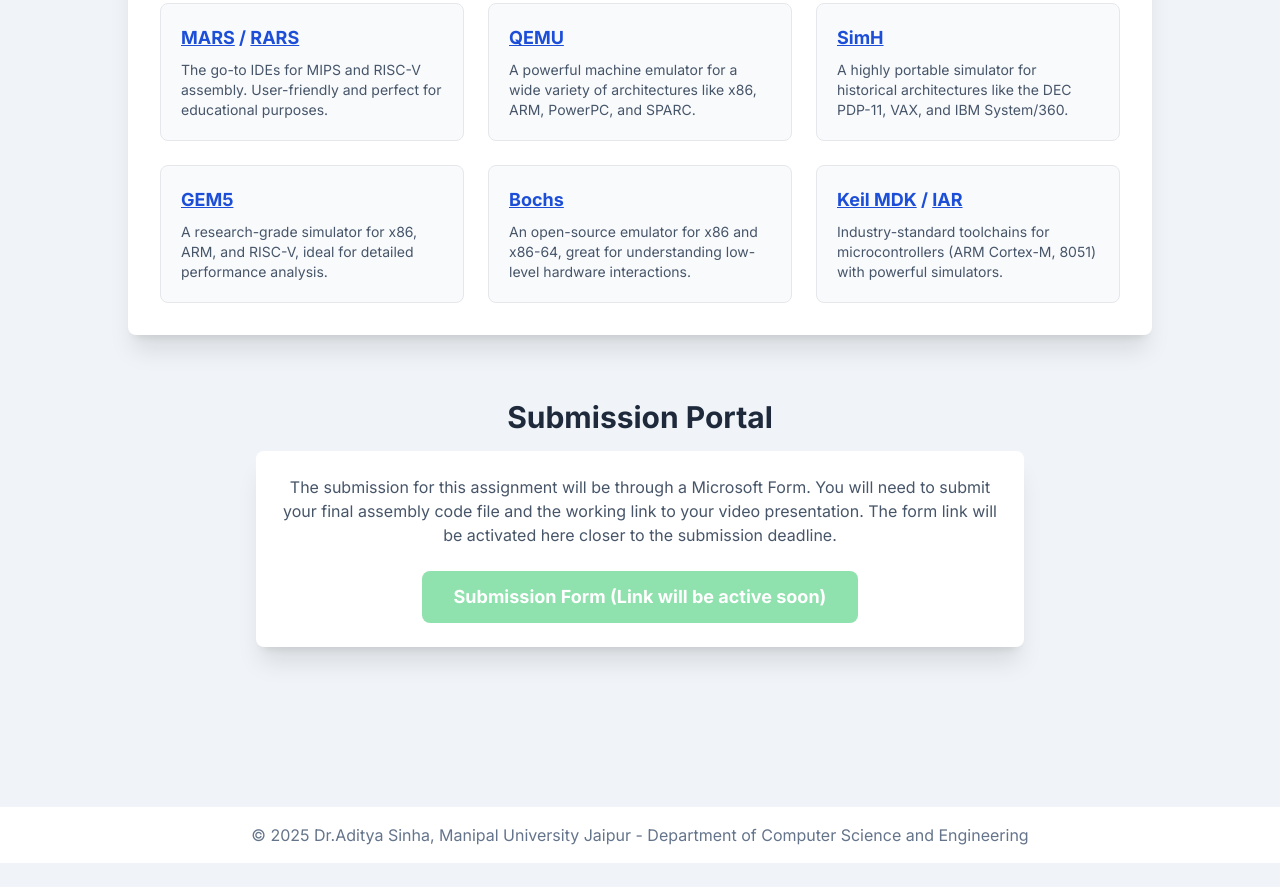
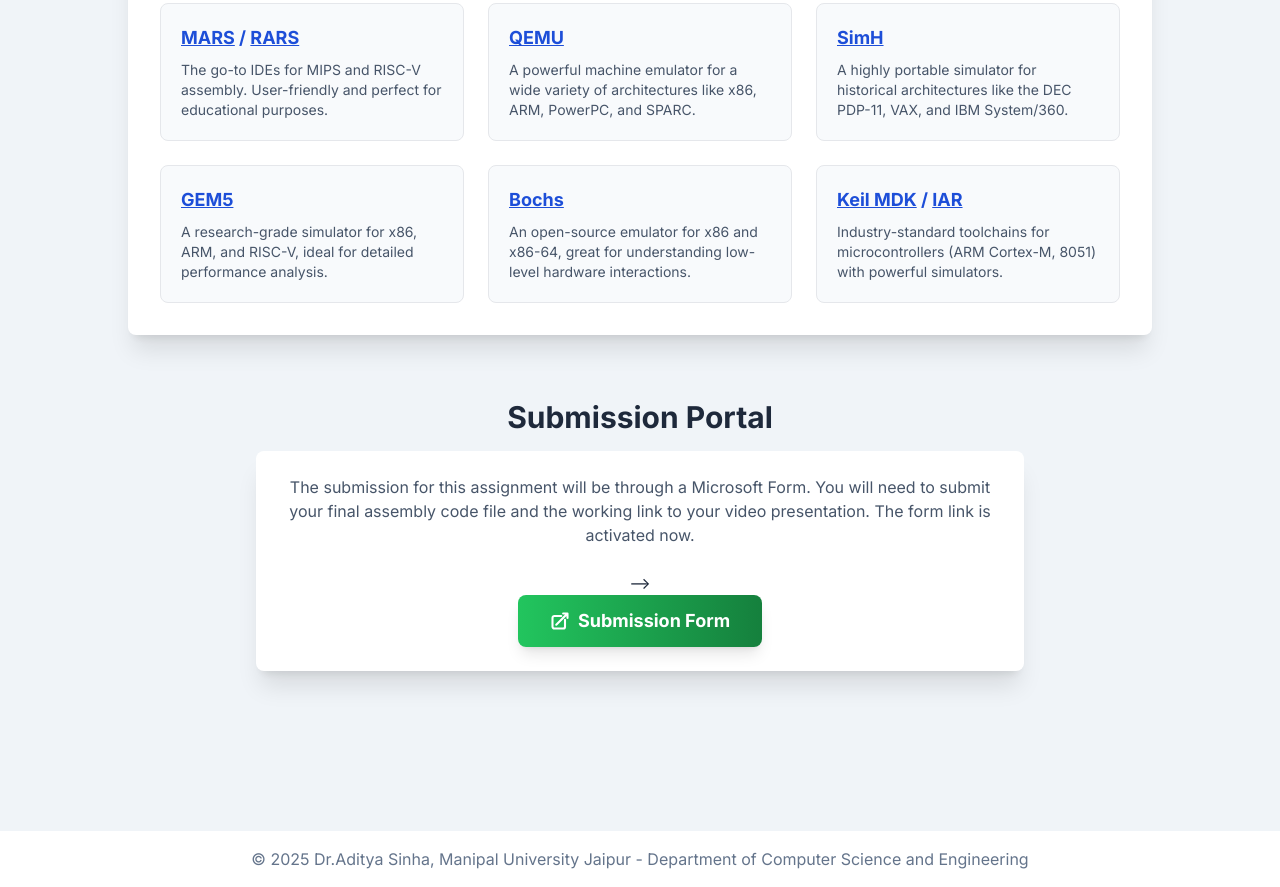
Before and after one commit to adityasinha-1988/COA_CWS_GRP_1_3_4, a plain HTML site: page index.html in a window 1280 px wide. Shown: the part 982-1869 px from the top of the page. Before the commit the page ends 1845 px from the top, so only its background shows below. Drawn offline with nearby package versions, Linux system fonts and the light colour scheme.

Commit message:
Submission form link update

```diff
--- a/index.html
+++ b/index.html
@@ -154,11 +154,23 @@
                 <h2 class="text-3xl font-bold mb-4">Submission Portal</h2>
                 <div class="bg-white p-6 rounded-lg shadow-xl">
                     <p class="text-slate-600 mb-6">
-                        The submission for this assignment will be through a Microsoft Form. You will need to submit your final assembly code file and the working link to your video presentation. The form link will be activated here closer to the submission deadline.
+                        The submission for this assignment will be through a Microsoft Form. You will need to submit your final assembly code file and the working link to your video presentation. The form link is activated now.
                     </p>
-                    <button id="ms-form-btn" class="w-full sm:w-auto bg-green-500 text-white font-bold py-3 px-8 rounded-lg text-lg hover:bg-green-600 transition duration-300 cursor-not-allowed opacity-50" disabled>
-                        Submission Form (Link will be active soon)
+ </button> -->
+                    </p>
+                    <button id="ms-form-btn"
+                            type="button"
+                            onclick="window.open('https://forms.cloud.microsoft/r/jiQnaBypmQ', '_blank')"
+                            class="inline-flex items-center justify-center w-full sm:w-auto bg-gradient-to-r from-green-500 to-green-700 text-white font-bold py-3 px-8 rounded-lg text-lg shadow-lg hover:shadow-xl transform hover:scale-105 transition-all duration-300 ease-in-out focus:outline-none focus:ring-2 focus:ring-green-500 focus:ring-opacity-50">
+
+                        <!-- SVG Icon -->
+                        <svg class="w-5 h-5 mr-2" xmlns="http://www.w3.org/2000/svg" fill="none" viewBox="0 0 24 24" stroke-width="2.5" stroke="currentColor">
+                          <path stroke-linecap="round" stroke-linejoin="round" d="M13.5 6H5.25A2.25 2.25 0 003 8.25v10.5A2.25 2.25 0 005.25 21h10.5A2.25 2.25 0 0018 18.75V10.5m-10.5 6L21 3m0 0h-5.25M21 3v5.25" />
+                        </svg>
+
+                        <span>Submission Form</span>
                     </button>
+
                 </div>
             </div>
         </section>
@@ -280,4 +292,5 @@
 
     </script>
 </body>
+
 </html>
```
